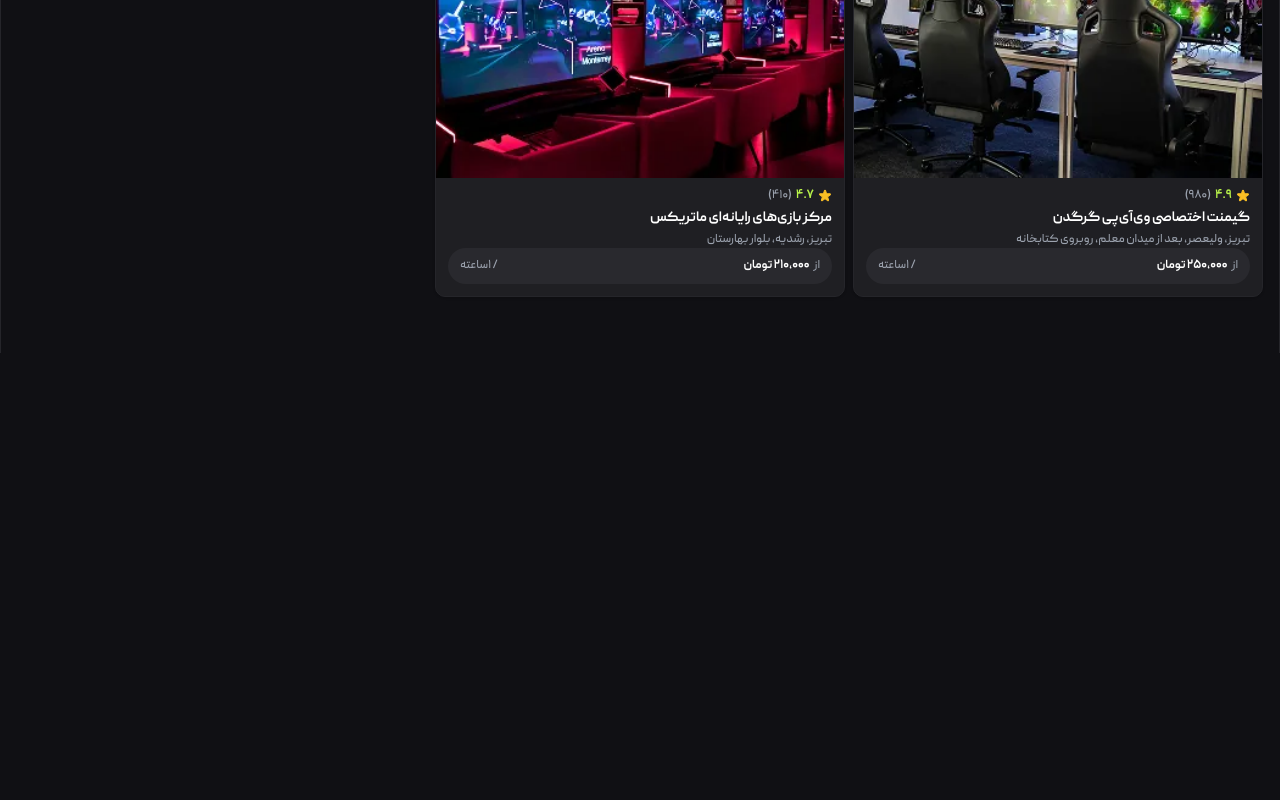
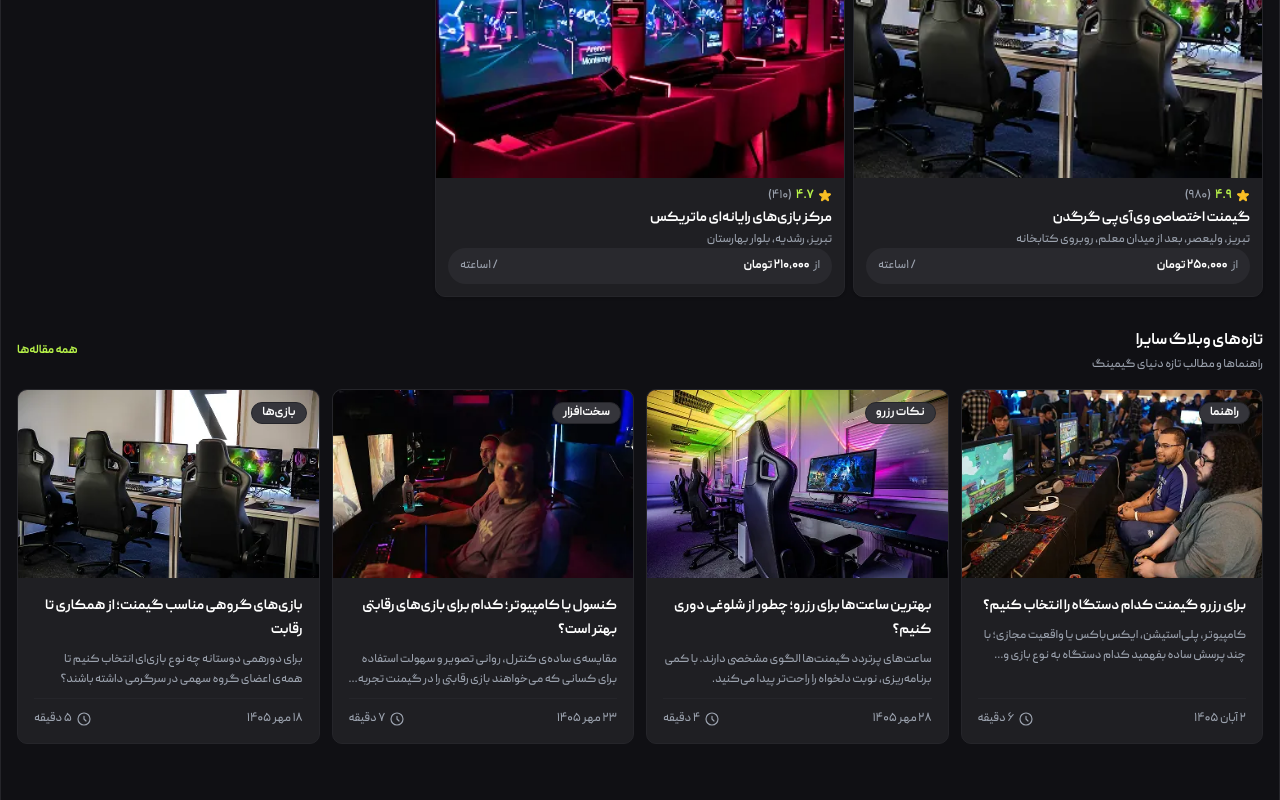
Before and after one commit to moazzen3169/sayra, a Next.js app: page / in a window 1280 px wide. Shown: the part 1690-2490 px from the top of the page. Before the commit the page ends 2043 px from the top, so only its background shows below. Built offline with nearby package versions, Linux system fonts and the light colour scheme; no server answers.

Commit message:
add blog to home

```diff
--- a/src/app/page.tsx
+++ b/src/app/page.tsx
@@ -8,6 +8,7 @@ import { DiscountedGamecenterCard } from "@/components/DiscountedGamecenterCard"
 import { BannerSlider } from "@/components/BannerSlider";
 import { DeviceCategories } from "@/components/DeviceCategories";
 import { DiscountedCentersSection } from "@/components/DiscountedCentersSection";
+import { HomeBlogSection } from "@/components/blog/HomeBlogSection";
 import {
   Carousel,
   CarouselContent,
@@ -190,6 +191,9 @@ export default function HomePage() {
             ))}
           </div>
         </section>
+
+        {/* ۶. چهار مقاله‌ی جدید وبلاگ در انتهای صفحه اصلی */}
+        <HomeBlogSection />
       </main>
 
       <BottomBar activeTab={activeTab} onTabChange={setActiveTab} />
--- /dev/null
+++ b/src/components/blog/HomeBlogSection.tsx
@@ -0,0 +1,77 @@
+"use client";
+
+import React, { useEffect, useState } from "react";
+import Link from "next/link";
+import { BlogPostCard, BlogPostCardSkeleton } from "@/components/blog/BlogPostCard";
+import { blogService } from "@/services/blogService";
+import type { BlogPostSummary } from "@/types/blog";
+
+export const HomeBlogSection: React.FC = () => {
+  const [posts, setPosts] = useState<BlogPostSummary[]>([]);
+  const [isLoading, setIsLoading] = useState(true);
+
+  useEffect(() => {
+    const controller = new AbortController();
+
+    async function loadPosts() {
+      try {
+        setIsLoading(true);
+        const result = await blogService.list(
+          { sort: "newest", limit: 4 },
+          controller.signal
+        );
+        setPosts(result.items);
+      } catch (error) {
+        if ((error as Error)?.name !== "AbortError") {
+          setPosts([]);
+        }
+      } finally {
+        if (!controller.signal.aborted) {
+          setIsLoading(false);
+        }
+      }
+    }
+
+    void loadPosts();
+
+    return () => controller.abort();
+  }, []);
+
+  // اگر مقاله‌ای برای نمایش موجود نباشد، بخش وبلاگ را نشان نده.
+  if (!isLoading && posts.length === 0) {
+    return null;
+  }
+
+  return (
+    <section aria-labelledby="home-blog-heading" className="flex flex-col gap-4">
+      <div className="flex items-center justify-between gap-3">
+        <div className="flex flex-col gap-1">
+          <h2
+            id="home-blog-heading"
+            className="text-base font-bold text-[var(--text-white)]"
+          >
+            تازه‌های وبلاگ سایرا
+          </h2>
+          <p className="text-xs text-[var(--text-muted)]">
+            راهنماها و مطالب تازه دنیای گیمینگ
+          </p>
+        </div>
+
+        <Link
+          href="/blog"
+          className="shrink-0 text-xs font-bold text-[var(--primary)] transition-opacity hover:opacity-80"
+        >
+          همه مقاله‌ها
+        </Link>
+      </div>
+
+      <div className="grid grid-cols-1 gap-3 sm:grid-cols-2 lg:grid-cols-4">
+        {isLoading
+          ? Array.from({ length: 4 }, (_, index) => (
+              <BlogPostCardSkeleton key={index} />
+            ))
+          : posts.map((post) => <BlogPostCard key={post.id} post={post} />)}
+      </div>
+    </section>
+  );
+};
```
